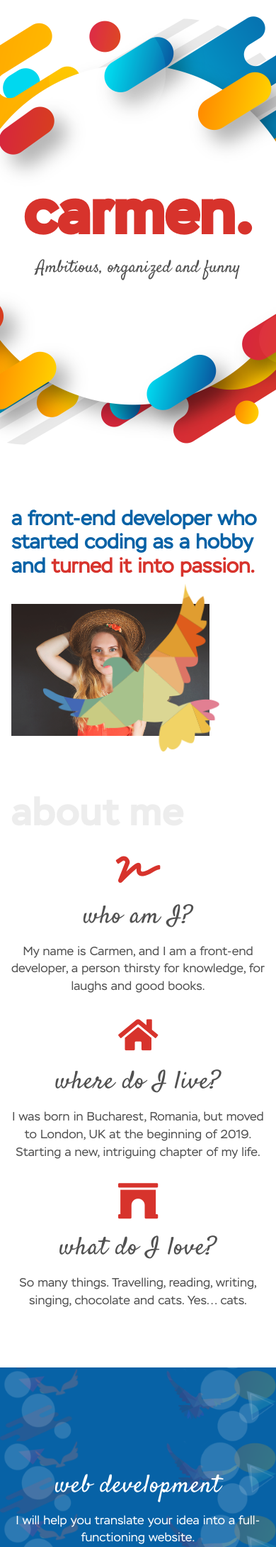
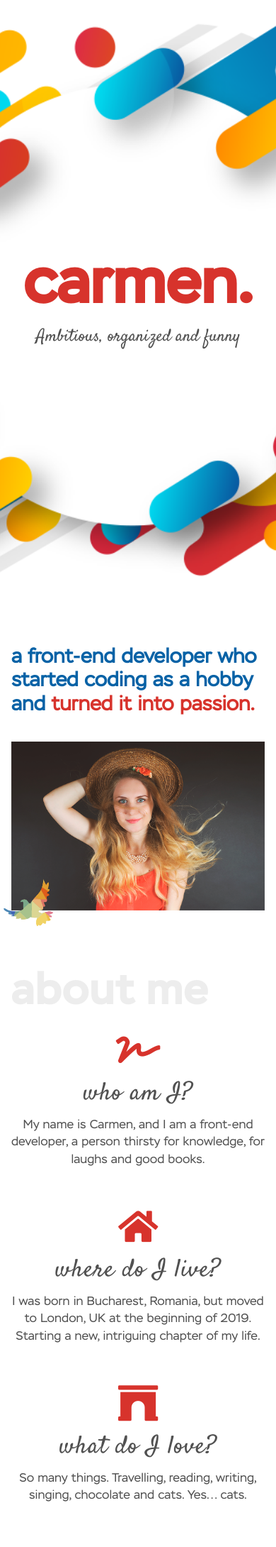
Before and after one commit to carmenpn/carmenpn.github.io, a PHP site: page /index.html in a window 390 px wide. Shown: the part 64-2244 px from the top of the page at 71% size. Run offline with PHP 8.4, Linux system fonts and the light colour scheme; some libraries are stand-ins or nearby versions.

Commit message:
Fixed mobile responsive design

```diff
--- a/css/styles.css
+++ b/css/styles.css
@@ -130,7 +130,7 @@ h1, h2, h3, h4, h5, h6 {
   -ms-flex-pack: center;
   justify-content: center; }
   .header h1 {
-    font-family: stemBold;
+    font-family: stemMed;
     font-size: 7rem;
     color: #D7332C;
     overflow: hidden;
@@ -498,7 +498,8 @@ h1, h2, h3, h4, h5, h6 {
     width: 100%;
     display: block;
     position: relative;
-    z-index: 9; }
+    z-index: 9;
+    padding-right: 15px; }
     #about-page .menu .open-menu img {
       max-width: 22px;
       cursor: pointer; }
@@ -665,9 +666,6 @@ h1, h2, h3, h4, h5, h6 {
 @media only screen and (max-width: 991px) {
   .home-pic {
     margin-top: 0; }
-    .home-pic:after {
-      width: 100px;
-      height: 100px; }
   .about-me_title,
   .projects_title {
     font-size: 8rem;
@@ -677,6 +675,10 @@ h1, h2, h3, h4, h5, h6 {
     width: 100%; }
   .contact-me .img-contact {
     display: none; }
+  #about-page nav .large-6 {
+    width: 100%; }
+  #about-page .menu .open-menu {
+    padding-right: 0; }
   #about-page .about-content .columns {
     width: 100%; }
   #about-page .about-content .hide-mobile {
@@ -687,16 +689,24 @@ h1, h2, h3, h4, h5, h6 {
     display: none; } }
 
 @media only screen and (max-width: 768px) {
+  .home-pic #home-pic-after {
+    width: 120px;
+    left: 5px; }
   .about-me_icon {
     margin-top: 30px; }
+  .services-list {
+    padding: 130px 0 80px; }
   .services-list_text {
-    margin-bottom: 20px; }
+    margin-bottom: 50px; }
   .projects .paddings-x img {
     width: 100%; }
+  #about-page .about-content {
+    padding-bottom: 30px; }
   #about-page .about-cv {
     padding: 0; }
     #about-page .about-cv img,
-    #about-page .about-cv .about-me_title {
+    #about-page .about-cv .about-me_title,
+    #about-page .about-cv .cv-img:after {
       display: none; }
   #about-page .button-cv {
     width: 150px;
@@ -711,6 +721,8 @@ h1, h2, h3, h4, h5, h6 {
       margin: 0 5px; } }
 
 @media only screen and (max-width: 650px) {
+  .home-header {
+    height: 100vh; }
   .menu .menu-list {
     display: none; }
   .menu .open-menu {
@@ -733,14 +745,21 @@ h1, h2, h3, h4, h5, h6 {
 @media only screen and (max-width: 430px) {
   .menu img {
     max-width: 120px; }
+  .home-pic #home-pic-after {
+    width: 70px;
+    left: 5px; }
   .header h1 {
     font-size: 5.5rem; }
   .header p {
     font-size: 1.5rem; }
   .about-me_title,
   .projects_title {
-    font-size: 3.5rem;
+    font-size: 4rem;
     margin-bottom: -5px; }
+  .about-me_subtitle {
+    margin: 15px 0; }
+  .about-me_text {
+    margin-bottom: 25px; }
   .projects .paddings-x .project_title div {
     font-size: 30px; }
   .contact-me .form-contact {
--- a/index.html
+++ b/index.html
@@ -59,7 +59,7 @@
 			<h1
 				data-aos="zoom-in"
 				data-aos-offset="0"
-				data-aos-duration="1000"
+				data-aos-duration="800"
 				data-aos-easing="ease-in-out"
 				data-aos-mirror="true"
 				data-aos-once="true"
@@ -70,7 +70,7 @@
 			<p
 				data-aos="fade-in"
 				data-aos-offset="0"
-				data-aos-duration="2000"
+				data-aos-duration="1200"
 				data-aos-easing="ease-in-out"
 				data-aos-mirror="true"
 				data-aos-once="true"
--- a/sass/styles.scss
+++ b/sass/styles.scss
@@ -129,7 +129,7 @@ h1, h2, h3, h4, h5, h6 {
     justify-content: center;
 
     h1 {
-        font-family: stemBold;
+        font-family: stemMed;
         font-size: 7rem;
         color: $red;
         overflow: hidden;
@@ -652,6 +652,7 @@ h1, h2, h3, h4, h5, h6 {
             display: block;
             position: relative;
             z-index: 9;
+            padding-right: 15px;
 
             img {
                 max-width: 22px;
@@ -865,11 +866,6 @@ h1, h2, h3, h4, h5, h6 {
 @media only screen and (max-width: 991px) {
     .home-pic {
         margin-top: 0;
-
-        &:after {
-            width: 100px;
-            height: 100px;
-        }
     }
 
     .about-me_title,
@@ -890,6 +886,14 @@ h1, h2, h3, h4, h5, h6 {
     }
 
     #about-page {
+        nav .large-6 {
+            width: 100%;
+        }
+
+        .menu .open-menu {
+            padding-right: 0;
+        }
+
         .about-content {
             .columns {
                 width: 100%;
@@ -912,12 +916,23 @@ h1, h2, h3, h4, h5, h6 {
 }
 
 @media only screen and (max-width: 768px) {
+    .home-pic {
+        #home-pic-after {
+            width: 120px;
+            left: 5px;
+        }
+    }
+
     .about-me_icon {
         margin-top: 30px;
     }
 
+    .services-list {
+        padding: 130px 0 80px;
+    }
+
     .services-list_text {
-        margin-bottom: 20px;
+        margin-bottom: 50px;
     }
 
     .projects .paddings-x img {
@@ -925,11 +940,16 @@ h1, h2, h3, h4, h5, h6 {
     }
 
     #about-page {
+        .about-content {
+            padding-bottom: 30px;
+        }
+
         .about-cv {
             padding: 0;
 
             img,
-            .about-me_title {
+            .about-me_title,
+            .cv-img:after {
                 display: none;
             }
         }
@@ -954,6 +974,10 @@ h1, h2, h3, h4, h5, h6 {
 }
 
 @media only screen and (max-width: 650px) {
+    .home-header {
+        height: 100vh;
+    }
+
     .menu {
         .menu-list {
             display: none;
@@ -998,6 +1022,13 @@ h1, h2, h3, h4, h5, h6 {
         max-width: 120px;
     }
 
+    .home-pic {
+        #home-pic-after {
+            width: 70px;
+            left: 5px;
+        }
+    }
+
     .header {
         h1 {
             font-size: 5.5rem;
@@ -1010,8 +1041,16 @@ h1, h2, h3, h4, h5, h6 {
 
     .about-me_title,
     .projects_title {
-        font-size: 3.5rem;
+        font-size: 4rem;
         margin-bottom: -5px;
+    }
+
+    .about-me_subtitle {
+        margin: 15px 0;
+    }
+
+    .about-me_text {
+        margin-bottom: 25px;
     }
 
     .projects .paddings-x .project_title div {
```
Also changed, not shown: 1 other file.
